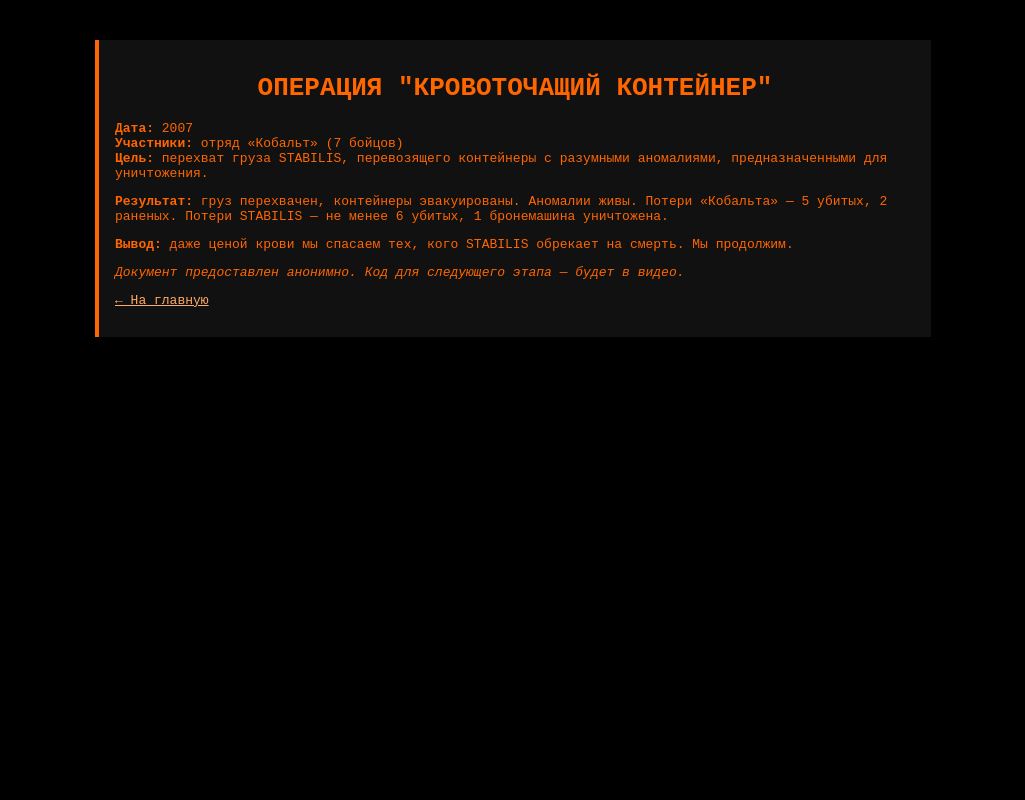
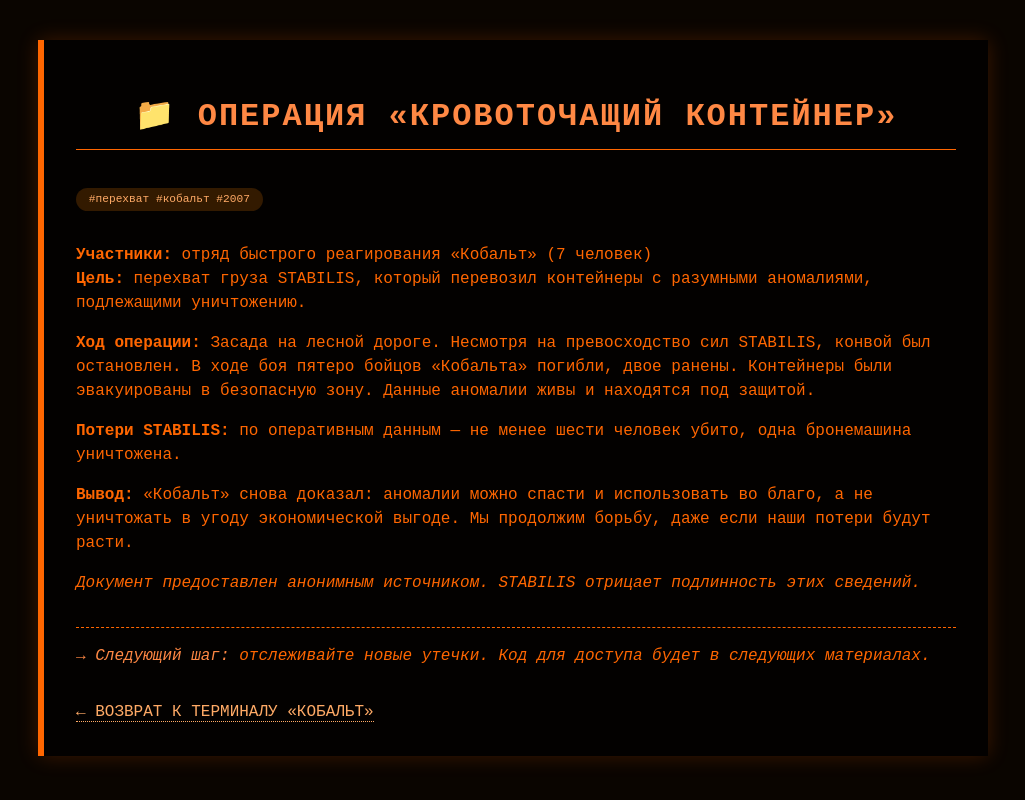
Before and after one commit to STABILIS56/cobalt-archive, a plain HTML site: page cobalt_victory.html in a window 1280 px wide. Shown: the whole page, without its empty margins (127-1152 px from the left). Drawn offline with Linux system fonts and the light colour scheme.

Commit message:
Update cobalt_victory.html

```diff
--- a/cobalt_victory.html
+++ b/cobalt_victory.html
@@ -2,24 +2,89 @@
 <html lang="ru">
 <head>
     <meta charset="UTF-8">
-    <title>Кобальт // Операция "Кровоточащий контейнер"</title>
+    <title>«Кобальт» // Утечка данных</title>
     <style>
-        body { background: #000; color: #FF6600; font-family: monospace; padding: 2rem; }
-        .doc { max-width: 800px; margin: 0 auto; border-left: 4px solid #FF6600; padding: 1rem; background: #111; }
-        h1 { color: #FF6600; text-align: center; }
-        a { color: #FFAA66; }
+        body {
+            background: #0a0500;
+            color: #FF6600;
+            font-family: 'Courier New', monospace;
+            padding: 2rem;
+            line-height: 1.5;
+        }
+        .container {
+            max-width: 880px;
+            margin: 0 auto;
+            background: #000000aa;
+            backdrop-filter: blur(2px);
+            border-left: 6px solid #FF6600;
+            padding: 2rem;
+            box-shadow: 0 0 20px rgba(255,102,0,0.2);
+        }
+        h1 {
+            color: #FF8844;
+            text-align: center;
+            text-transform: uppercase;
+            letter-spacing: 2px;
+            border-bottom: 1px solid #FF6600;
+            display: inline-block;
+            width: 100%;
+            padding-bottom: 0.5rem;
+        }
+        .tag {
+            font-size: 0.7rem;
+            background: #331a00;
+            display: inline-block;
+            padding: 0.2rem 0.8rem;
+            margin: 1rem 0;
+            border-radius: 16px;
+            color: #FFAA66;
+        }
+        .redacted {
+            background: black;
+            color: black;
+            user-select: none;
+            padding: 0 0.2rem;
+        }
+        .sign {
+            margin-top: 2rem;
+            font-style: italic;
+            border-top: 1px dashed #FF6600;
+            padding-top: 1rem;
+        }
+        a {
+            color: #FFAA66;
+            text-decoration: none;
+            border-bottom: 1px dotted;
+        }
+        a:hover {
+            color: #FF8844;
+        }
     </style>
 </head>
 <body>
-<div class="doc">
-    <h1>ОПЕРАЦИЯ "КРОВОТОЧАЩИЙ КОНТЕЙНЕР"</h1>
-    <p><strong>Дата:</strong> 2007<br>
-    <strong>Участники:</strong> отряд «Кобальт» (7 бойцов)<br>
-    <strong>Цель:</strong> перехват груза STABILIS, перевозящего контейнеры с разумными аномалиями, предназначенными для уничтожения.</p>
-    <p><strong>Результат:</strong> груз перехвачен, контейнеры эвакуированы. Аномалии живы. Потери «Кобальта» — 5 убитых, 2 раненых. Потери STABILIS — не менее 6 убитых, 1 бронемашина уничтожена.</p>
-    <p><strong>Вывод:</strong> даже ценой крови мы спасаем тех, кого STABILIS обрекает на смерть. Мы продолжим.</p>
-    <p><em>Документ предоставлен анонимно. Код для следующего этапа — будет в видео.</em></p>
-    <p><a href="index.html">← На главную</a></p>
+<div class="container">
+    <h1>📁 Операция «Кровоточащий контейнер»</h1>
+
+    <div class="tag">#перехват #кобальт #2007</div>
+
+    <p><strong>Участники:</strong> отряд быстрого реагирования «Кобальт» (7 человек)<br>
+    <strong>Цель:</strong> перехват груза STABILIS, который перевозил контейнеры с разумными аномалиями, подлежащими уничтожению.</p>
+
+    <p><strong>Ход операции:</strong> Засада на лесной дороге. Несмотря на превосходство сил STABILIS, конвой был остановлен. В ходе боя пятеро бойцов «Кобальта» погибли, двое ранены. Контейнеры были эвакуированы в безопасную зону. Данные аномалии живы и находятся под защитой.</p>
+
+    <p><strong>Потери STABILIS:</strong> по оперативным данным — не менее шести человек убито, одна бронемашина уничтожена.</p>
+
+    <p><strong>Вывод:</strong> «Кобальт» снова доказал: аномалии можно спасти и использовать во благо, а не уничтожать в угоду экономической выгоде. Мы продолжим борьбу, даже если наши потери будут расти.</p>
+
+    <p><em>Документ предоставлен анонимным источником. STABILIS отрицает подлинность этих сведений.</em></p>
+
+    <div class="sign">
+        <span style="color:#FF8844;">→ Следующий шаг:</span> отслеживайте новые утечки. Код для доступа будет в следующих материалах.
+    </div>
+
+    <div style="margin-top: 2rem;">
+        <a href="index.html">← ВОЗВРАТ К ТЕРМИНАЛУ «КОБАЛЬТ»</a>
+    </div>
 </div>
 </body>
 </html>
```
